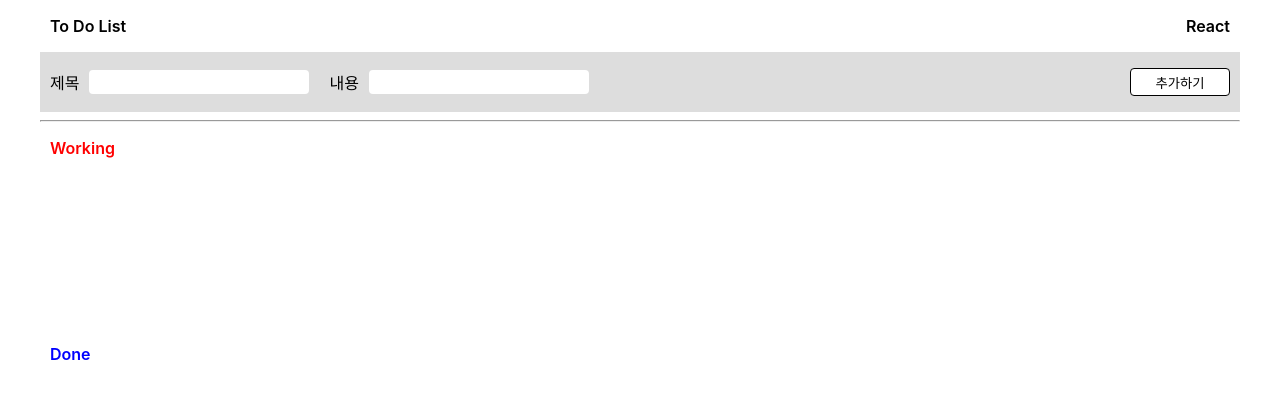
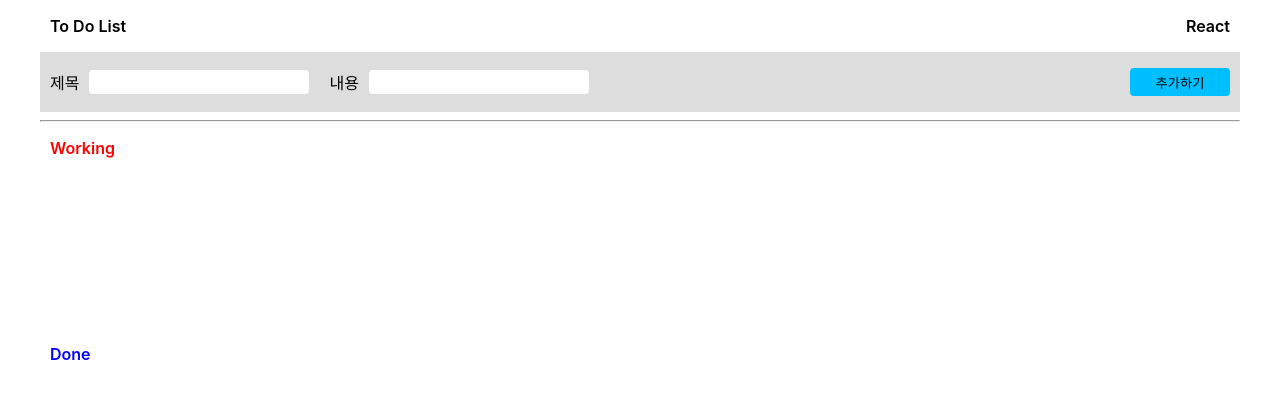
Before and after one commit to vjiji/todo-app, a React (Create React App) app: page / in a window 1280 px wide. Shown: the top 398 px of the page. Built offline with nearby package versions, Linux system fonts and the light colour scheme.

Commit message:
refactor: ActionButton의 타입에 따라 스타일이 적용되도록 한다

```diff
--- a/src/components/common/ActionButton.jsx
+++ b/src/components/common/ActionButton.jsx
@@ -1,21 +1,65 @@
 import styled from "styled-components";
 
-const ActionButton = ({ className, id, onClick, text }) => {
+const ActionButton = ({ type, id, onClick, children }) => {
   return (
-    <ButtonStyle id={id} onClick={onClick}>
-      {text}
-    </ButtonStyle>
+    <ActionButtonStyles type={type} id={id} onClick={onClick}>
+      {children}
+    </ActionButtonStyles>
   );
 };
 
 export default ActionButton;
 
-const ButtonStyle = styled.button`
+const BaseStyles = styled.button`
   width: 100px;
   height: 28px;
-  background: #fff;
   border: 1px solid #000;
   border-radius: 4px;
+  background: #fff;
   font-weight: 500;
   cursor: pointer;
 `;
+
+const ActionButtonStyles = styled(BaseStyles)`
+  ${({ type }) => {
+    switch (type) {
+      case "add":
+        return `
+          background: #00bfff;
+          border: none;
+          &:hover {
+            border: 1px solid #444;
+          }
+        `;
+
+      case "update":
+        return `
+          border: 1px solid #00ab41;
+          &:hover {
+            background-color: #00ab41;
+            color: #fff;
+          }
+        `;
+
+      case "cancel":
+        return `
+          border: 1px solid #fbb117;
+          &:hover {
+            background-color: #fbb117;
+            color: #fff;
+          }
+        `;
+
+      case "delete":
+        return `
+          border: 1px solid #9f9f9f;
+          &:hover {
+            background-color: #9f9f9f;
+            color: #fff;
+          }
+        `;
+      default:
+        return;
+    }
+  }}
+`;
--- a/src/components/features/todo/AddTodo/AddTodo.jsx
+++ b/src/components/features/todo/AddTodo/AddTodo.jsx
@@ -22,11 +22,9 @@ const AddTodo = () => {
           />
         </InputBox>
       </InputBoxWrap>
-      <ActionButton
-        className={"add-card__button"}
-        onClick={handleAddTodoButtonClick}
-        text="추가하기"
-      />
+      <ActionButton type="add" onClick={handleAddTodoButtonClick}>
+        추가하기
+      </ActionButton>
     </Container>
   );
 };
--- a/src/components/features/todo/TodoCard/TodoCard.jsx
+++ b/src/components/features/todo/TodoCard/TodoCard.jsx
@@ -21,17 +21,19 @@ const TodoCard = ({
       <p className="todo-card__content">{content}</p>
       <ButtonBox>
         <ActionButton
-          className={`card-list__button--${completed ? "cancel" : "complete"}`}
+          type="update"
           id={id}
           onClick={handleUpdateTodoButtonClick}
-          text={completed ? "취소하기" : "완료하기"}
-        />
+        >
+          {completed ? "취소하기" : "완료하기"}
+        </ActionButton>
         <ActionButton
-          className={"card-list__button--delete"}
+          type="cancel"
           id={id}
           onClick={handleDeleteTodoButtonClick}
-          text="삭제하기"
-        />
+        >
+          삭제하기
+        </ActionButton>
       </ButtonBox>
     </Container>
   );
--- a/src/pages/TodoDetail/TodoDetail.jsx
+++ b/src/pages/TodoDetail/TodoDetail.jsx
@@ -1,22 +1,25 @@
 import { styled } from "styled-components";
 import useTodoDetail from "./useTodoDetail";
+import ActionButton from "../../components/common/ActionButton";
 
 const TodoDetail = () => {
   const { todo, handleButtonClick } = useTodoDetail();
 
   return (
     <Container>
-      <Head>
+      <TopSection>
         <p>id: {todo.id}</p>
-        <button onClick={handleButtonClick}>뒤로가기</button>
-      </Head>
+        <ActionButton type="cancel" onClick={handleButtonClick}>
+          뒤로가기
+        </ActionButton>
+      </TopSection>
       <Content>
         <Title>{todo.title}</Title>
         <p>{todo.content}</p>
       </Content>
-      <Status status={todo.completed}>
-        {todo.completed ? "완료" : "진행 중"}
-      </Status>
+      <Paragragh status={todo.completed}>
+        {todo.completed ? "Working" : "Done"}
+      </Paragragh>
     </Container>
   );
 };
@@ -33,7 +36,7 @@ const Container = styled.div`
   row-gap: 20px;
 `;
 
-const Head = styled.div`
+const TopSection = styled.div`
   display: flex;
   align-items: flex-start;
   justify-content: space-between;
@@ -49,7 +52,7 @@ const Title = styled.p`
   margin-bottom: 20px;
 `;
 
-const Status = styled.p`
+const Paragragh = styled.p`
   color: ${({ status }) => (status ? "blue" : "red")};
 `;
 
```
